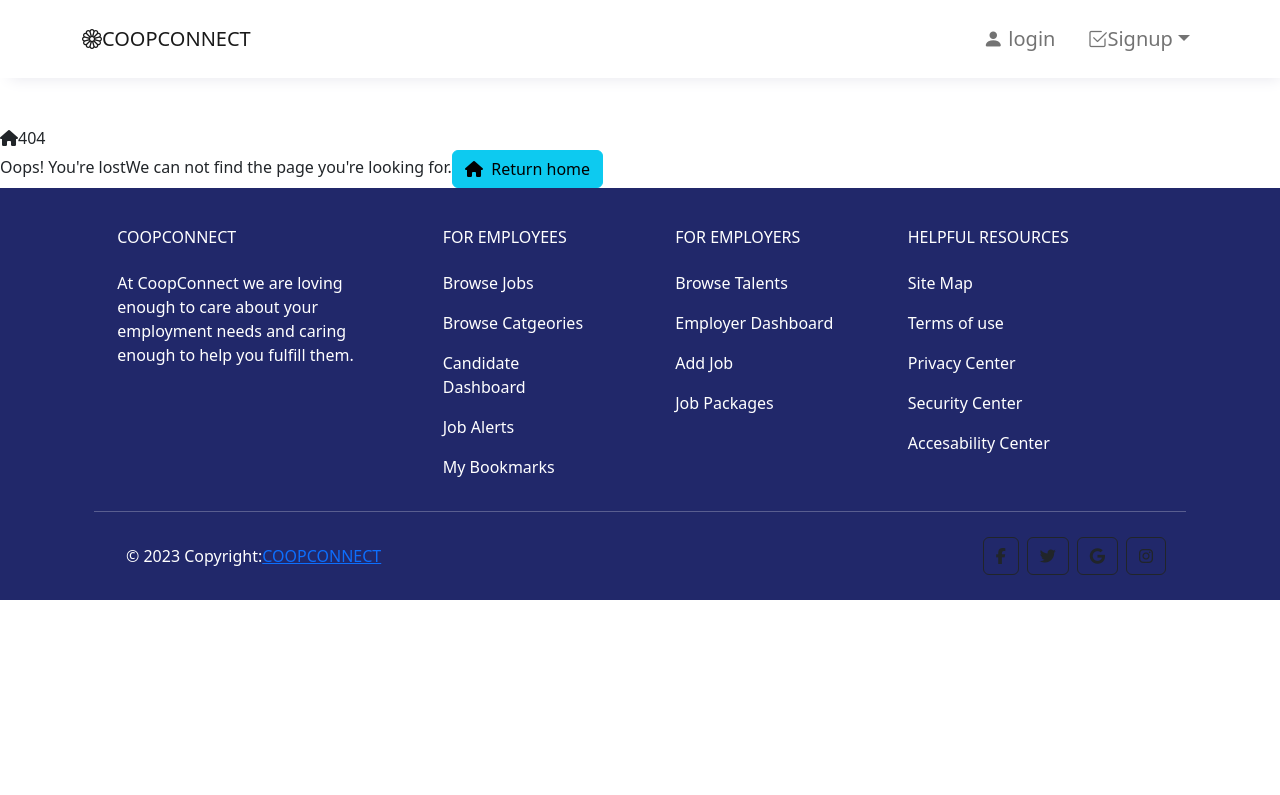
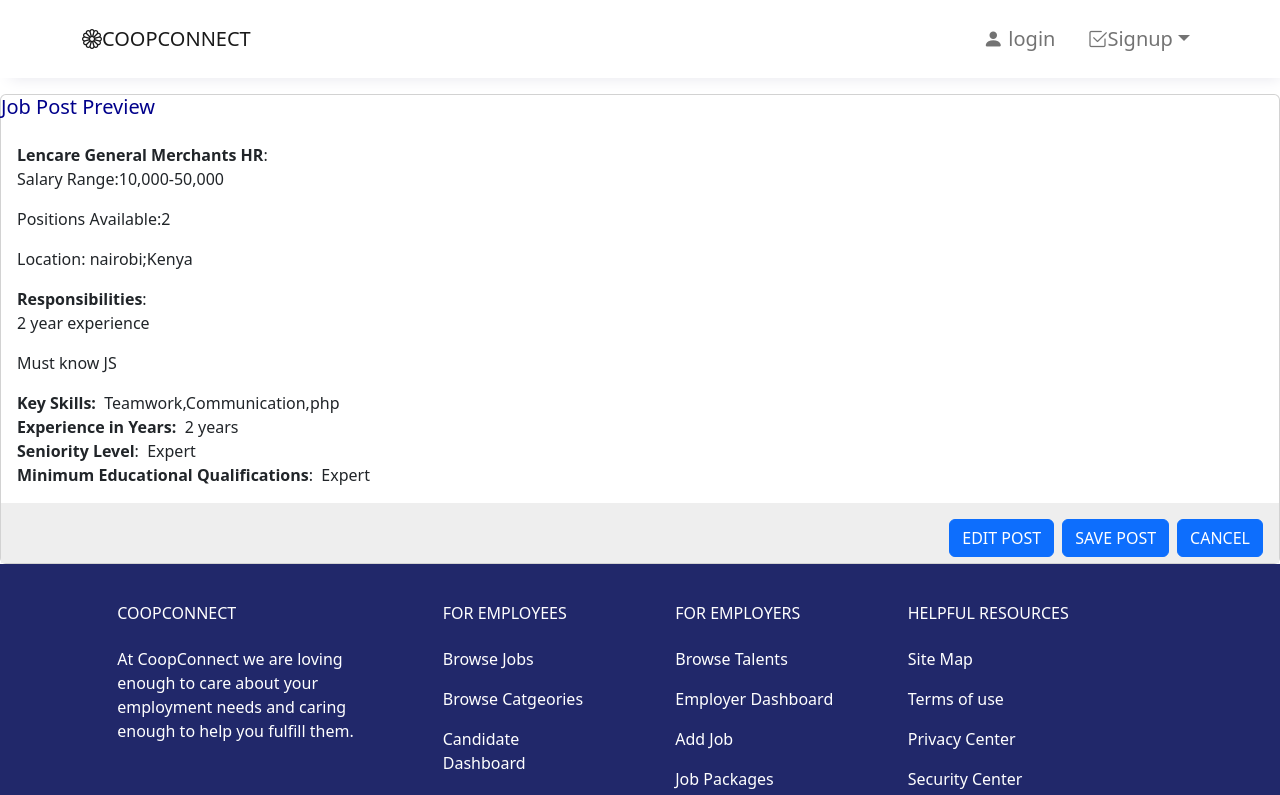
Before and after one commit to queenslaynaila/COOPCONNECT, a React (Create React App) app in the folder client/: page /jobpostpreview in a window 1280 px wide. Shown: the top 795 px of the page. Built offline with nearby package versions, Linux system fonts and the light colour scheme.

Commit message:
job post preview

```diff
--- a/client/src/App.js
+++ b/client/src/App.js
@@ -15,6 +15,7 @@ import SearchTalent from "./components/CompanyDashboard/SearchTalents";
 import EmployerDashboard from "./components/CompanyDashboard/EmployerDashboard";
 import Pricing from "./components/CompanyDashboard/pricing";
 import TalentCard from "./components/TalentCard";
+import JobPostPreview from "./components/JobPostPreview";
 
 
 function App() {
@@ -38,6 +39,8 @@ function App() {
       <Route path="/searchtalent" element={<SearchTalent></SearchTalent>}></Route>
       <Route path="/pricing" element={<Pricing></Pricing>}></Route>
       <Route path="/talentcard" element={<TalentCard></TalentCard>}></Route>
+      <Route path="/jobpostpreview" element={<JobPostPreview></JobPostPreview>}></Route>
+
 
 
 
--- /dev/null
+++ b/client/src/components/JobPostPreview.js
@@ -0,0 +1,35 @@
+import React from 'react'
+
+export default function JobPostPreview() {
+  return (
+      <div>
+
+<div class="card mt-3"  >
+        <div class>
+          <h5 style={{ color: "darkblue" }}>Job Post Preview</h5>
+        </div>
+
+        <div class="card-body">
+          <div>
+                <div><span className='fw-bold'>Lencare General Merchants HR</span>:&nbsp;&nbsp;<p>Salary Range:10,000-50,000</p><p>Positions Available:2</p><p>Location: nairobi;Kenya</p></div>
+                <div><span className='fw-bold'>Responsibilities</span>:&nbsp;&nbsp;<p>2 year experience</p><p>Must know JS</p></div>
+                <div><span className='fw-bold'>Key Skills:</span>&nbsp;&nbsp;Teamwork,Communication,php</div>
+                <div><span className='fw-bold'>Experience in Years:</span>&nbsp;&nbsp;2 years</div>
+                <div><span className='fw-bold'>Seniority Level</span>:&nbsp;&nbsp;Expert</div>
+                <div><span className='fw-bold'>Minimum Educational Qualifications</span>:&nbsp;&nbsp;Expert</div>
+          </div>
+       </div>
+       <div class="card-body   "
+            style=  {{backgroundColor:"#EEEEEE",height:"60px"}}>
+          <div className="d-flex justify-content-end gap-2">
+               <button type="button " class="btn btn-primary">EDIT POST</button>
+            <button type="button" class="btn btn-primary">SAVE POST</button>
+            <button type="button" class="btn btn-primary">CANCEL</button>
+               </div>
+        </div>
+        </div>
+
+
+    </div>
+  )
+}
```
